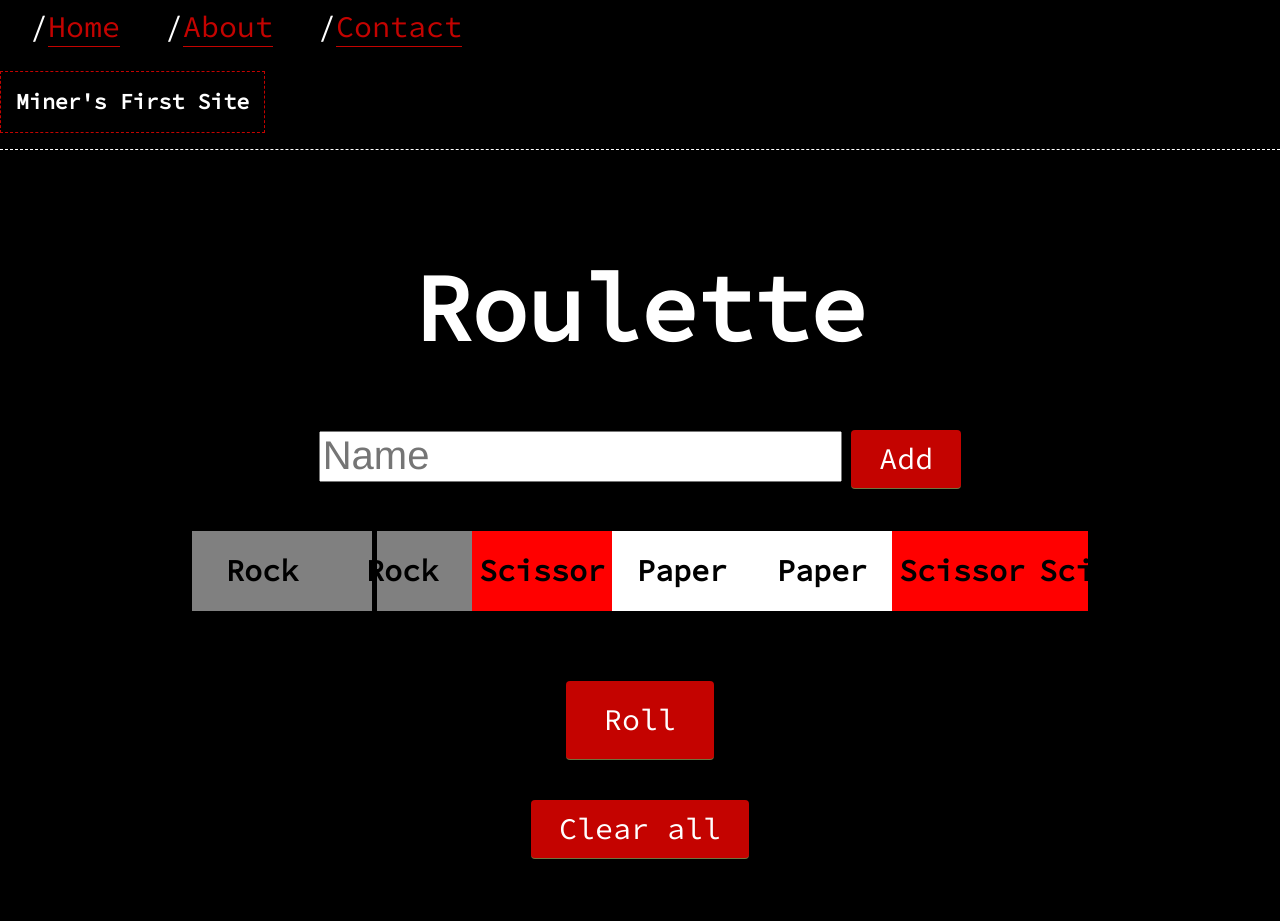
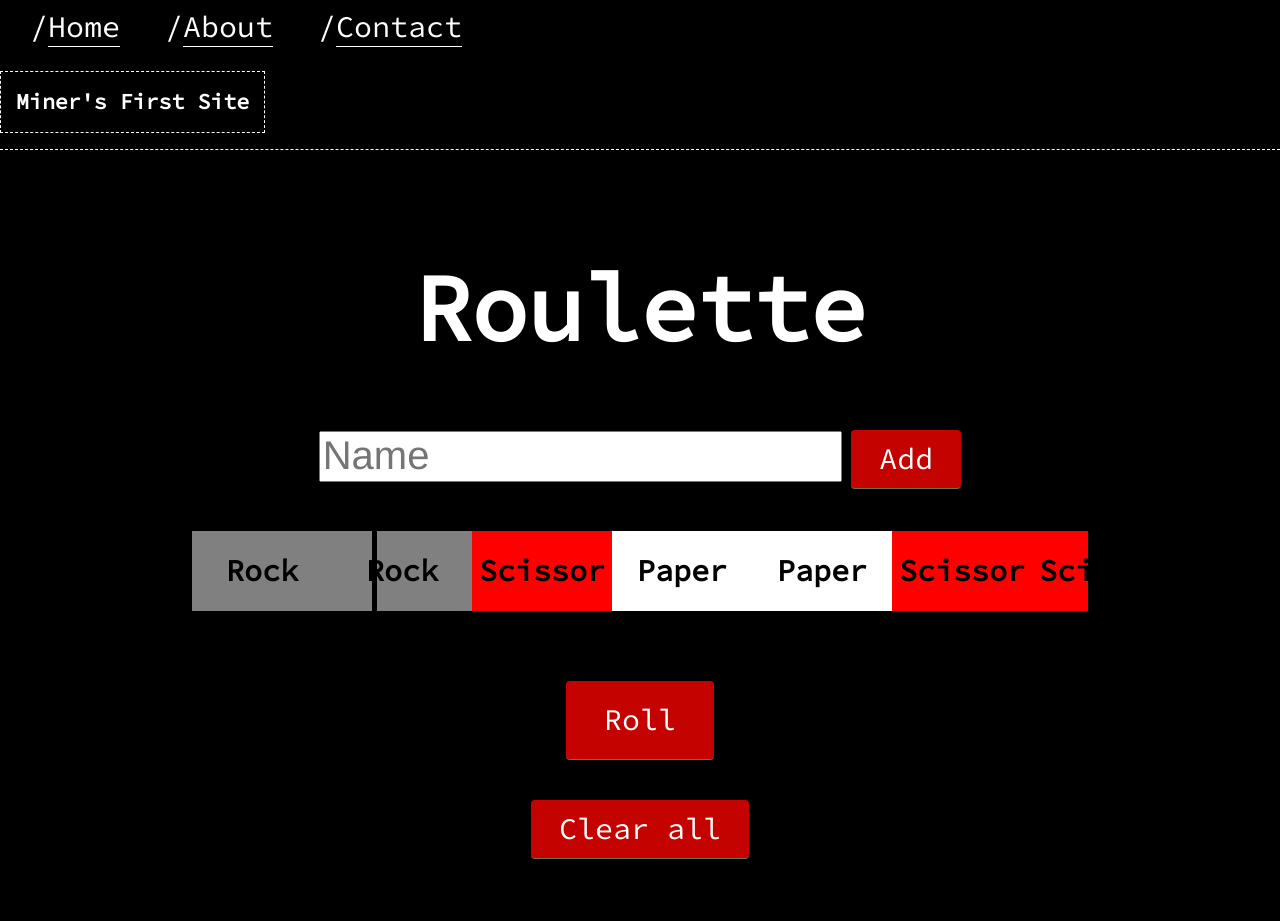
Before and after one commit to MinerBryan/mineshaft, a Jekyll site: the page built from _posts/2020-11-12-roulette.md, in a window 1280 px wide. Built offline with Jekyll 4.4.1, drawn with Linux system fonts in a browser that asks for light colours.

Commit message:
Update roulette.css

```diff
--- a/css/roulette.css
+++ b/css/roulette.css
@@ -35,7 +35,7 @@ h3 {
 }
 
 a {
-    color: #c40300;
+    color: #ffffff;
     text-decoration: none;
     border-bottom: 1px solid;
     &:hover {
```
